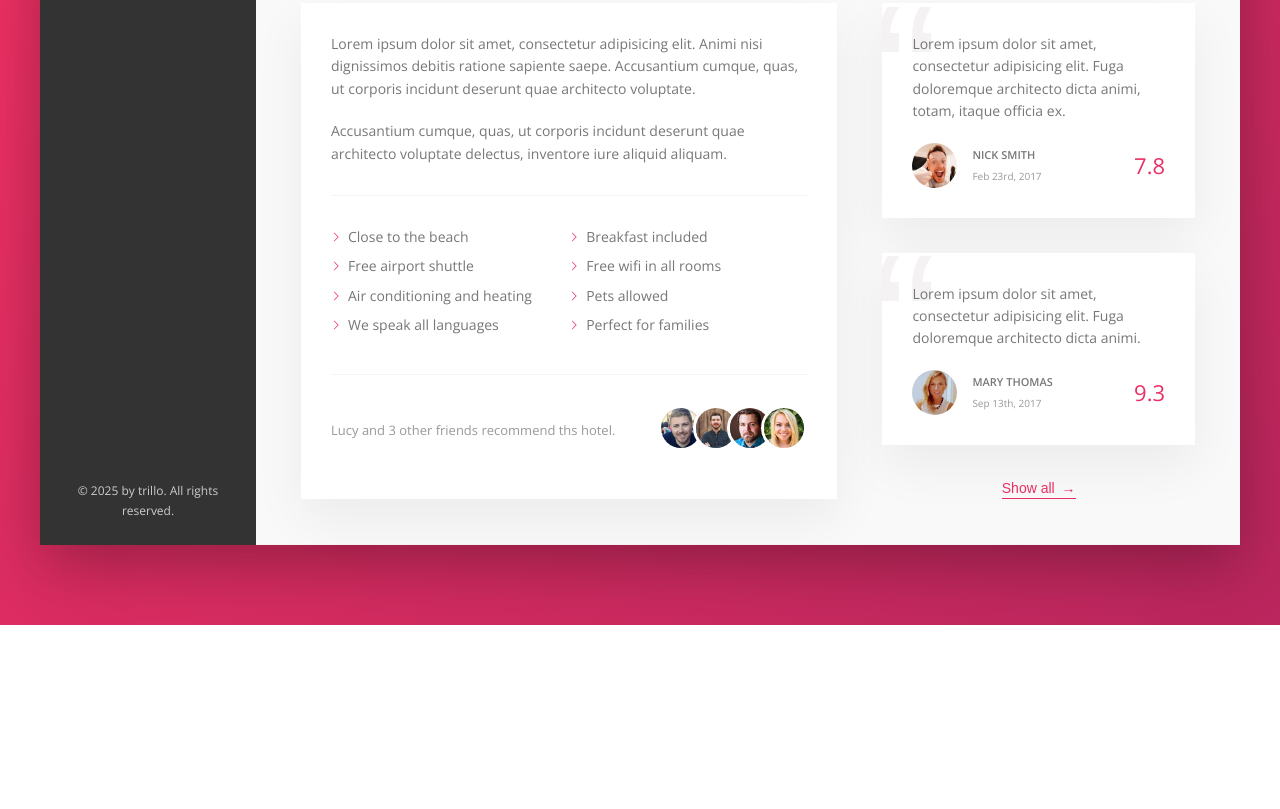
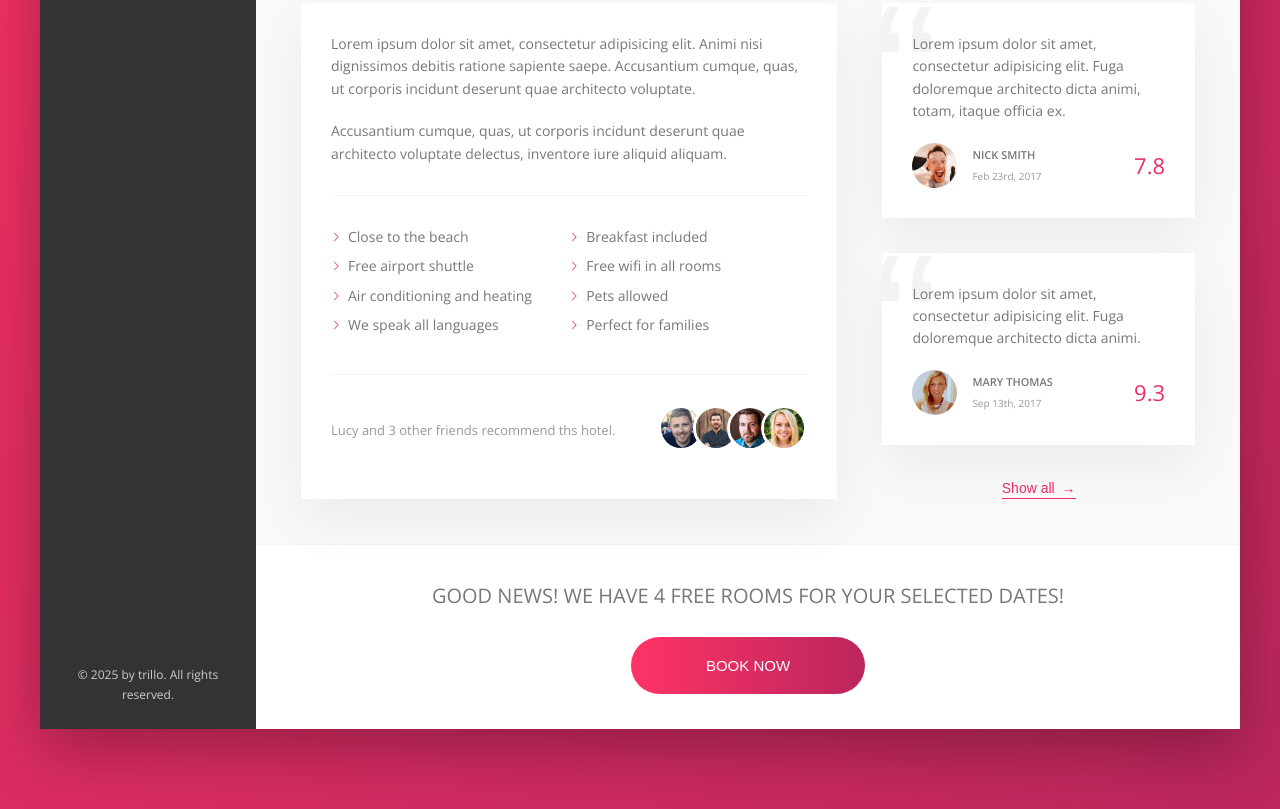
Before and after one commit to darkangel7863/trillo, a website: page index.html in a window 1280 px wide. Shown: the part 644-1453 px from the top of the page. Before the commit the page ends 1269 px from the top, so only its background shows below. Drawn offline with nearby package versions, Linux system fonts and the light colour scheme.

Commit message:
Building the CTA

```diff
--- a/index.html
+++ b/index.html
@@ -236,6 +236,15 @@
               <button class="btn-inline">Show all <span>&rarr;</span></button>
             </div>
           </div>
+          <div class="cta">
+            <h2 class="cta__book-now">
+              Good news! We have 4 free rooms for your selected dates!
+            </h2>
+            <button class="btn">
+              <span class="btn__visible">Book now</span>
+              <span class="btn__invisible">Only 4 rooms left</span>
+            </button>
+          </div>
         </main>
       </div>
     </div>
--- a/sass/_component.scss
+++ b/sass/_component.scss
@@ -421,3 +421,73 @@
     font-weight: 300;
   }
 }
+///////////////////////////////////////
+/// CTA
+///////////////////////////////////////
+
+.cta {
+  padding: 3.5rem 0;
+  text-align: center;
+
+  &__book-now {
+    font-size: 2rem;
+    font-weight: 300;
+    text-transform: uppercase;
+    margin-bottom: 2.5rem;
+  }
+}
+///////////////////////////////////////
+/// Button
+///////////////////////////////////////
+
+.btn {
+  font-size: 1.5rem;
+  font-weight: 300;
+  text-transform: uppercase;
+  border-radius: 100px;
+  border: none;
+  background-image: linear-gradient(
+    to right,
+    var(--color-primary-light),
+    var(--color-primary-dark)
+  );
+  color: var(--color-white);
+  position: relative;
+  cursor: pointer;
+  overflow: hidden;
+
+  & > * {
+    display: inline-block;
+    transition: all 0.2s;
+    width: 100%;
+    height: 100%;
+  }
+  &__visible {
+    padding: 2rem 7.5rem;
+  }
+  &__invisible {
+    position: absolute;
+    padding: 2rem 0;
+    left: 0;
+    top: -100%;
+  }
+  &:hover &__invisible {
+    top: 0;
+  }
+
+  &:hover &__visible {
+    transform: translateY(100%);
+  }
+  &:hover {
+    background-image: linear-gradient(
+      to left,
+      var(--color-primary-light),
+      var(--color-primary-dark)
+    );
+  }
+
+  &:focus {
+    outline: none;
+    animation: pulsate 1s infinite;
+  }
+}
```
Also changed, not shown: css/style.css, 1 other file.
